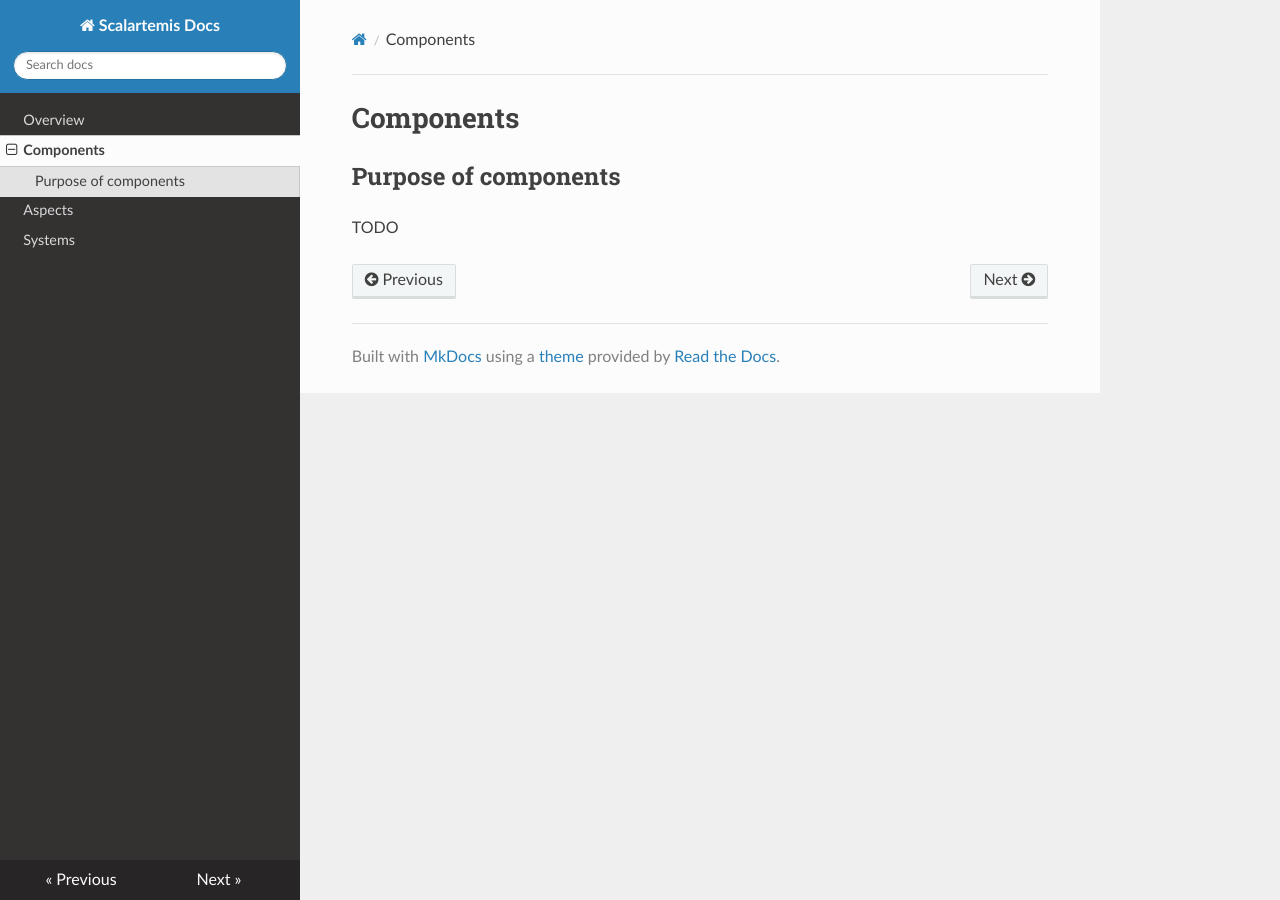
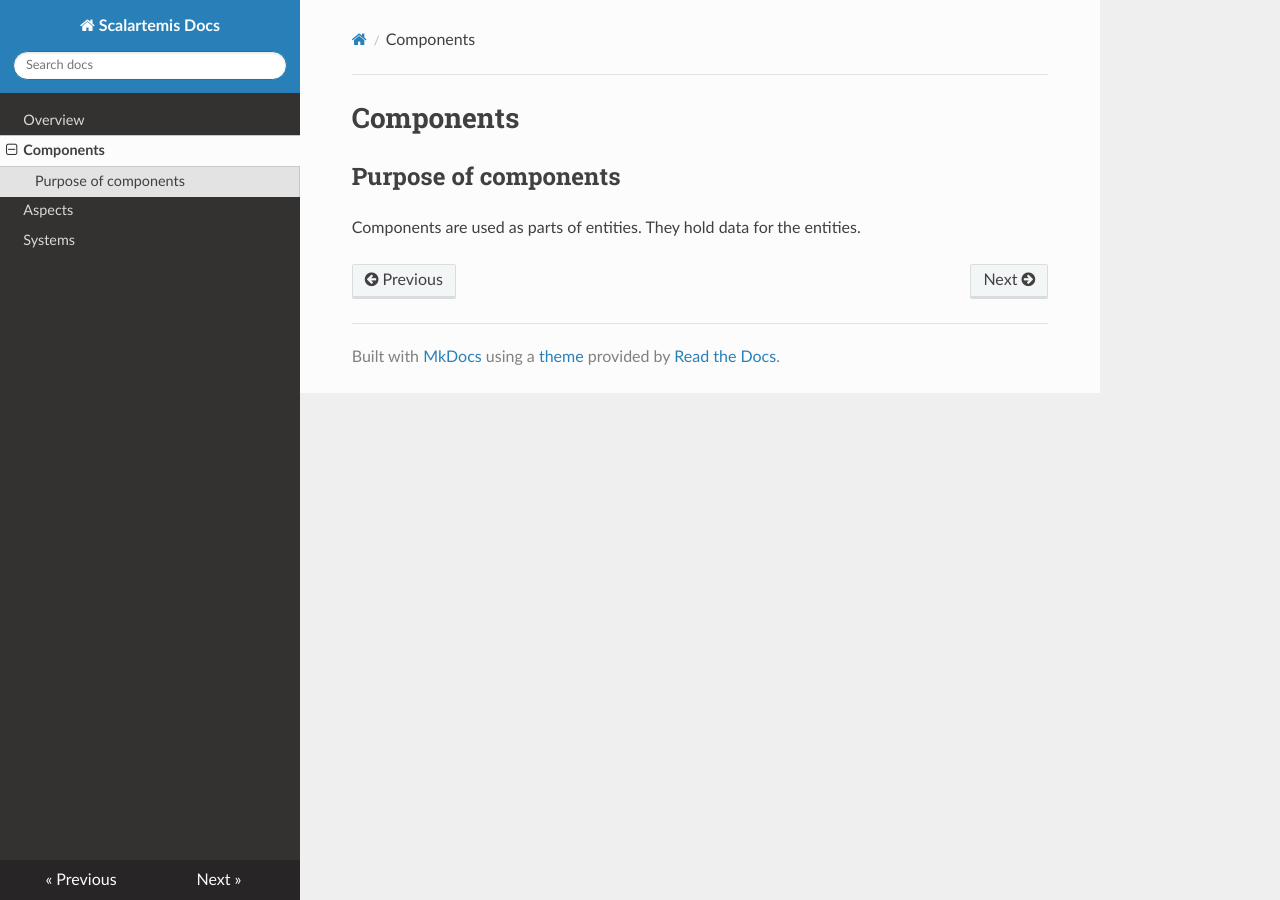
Before and after one commit to marad/scalartemis, an MkDocs documentation site: the page built from docs/components.md, in a window 1280 px wide. Built offline with MkDocs 1.6.1, drawn with Linux system fonts in a browser that asks for light colours; nearby versions of some CDN libraries; old or Windows-style settings are respelled for this version of MkDocs.

```diff
--- a/docs/components.md
+++ b/docs/components.md
@@ -2,4 +2,4 @@
 
 ## Purpose of components
 
-TODO
+Components are used as parts of entities. They hold data for the entities.
--- a/mkdocs.yml
+++ b/mkdocs.yml
@@ -1,7 +1,9 @@
 site_name: Scalartemis Docs
+site_author: marad
+
 theme: readthedocs
 pages:
-- [introduction.md, Overview]
+- [index.md, Overview]
 - [components.md, Components]
 - [aspects.md, Aspects]
 - [systems.md, Systems]
```
Also changed, not shown: docs/index.md (renamed from docs/introduction.md).
